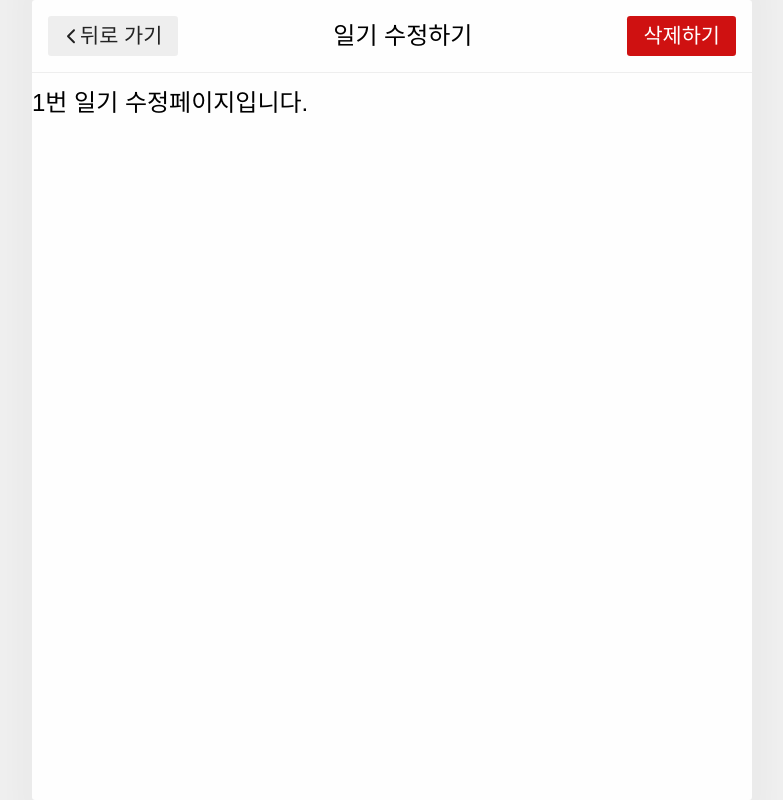
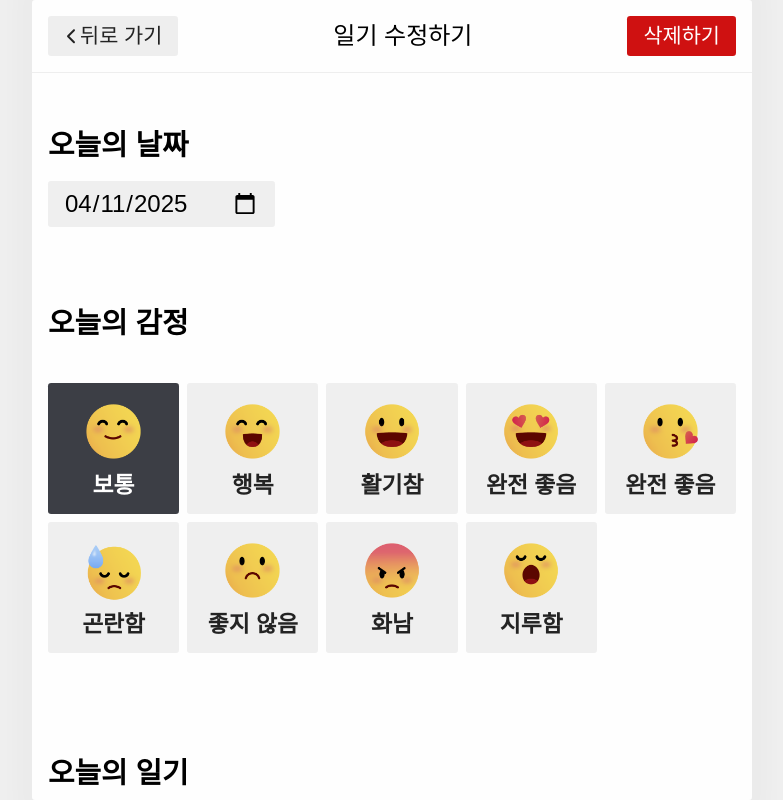
Before and after one commit to hotteokButler/my_diary, a React (Vite) app in the folder my_diary/: page /edit/1 in a window 1280 px wide. Shown: the whole page, without its empty margins (248-1031 px from the left). Built offline with nearby package versions, Linux system fonts and the light colour scheme; a web font is replaced by a local one.

Commit message:
새일기 쓰기, 일기 수정 공통 컴포넌트 분리

```diff
--- a/my_diary/src/pages/NewDiary/newDiary.styled.js
+++ b/my_diary/src/components/Editor/editor.styled.js
@@ -1,9 +1,9 @@
 import styled from 'styled-components';
 
-export const NewDiaryWrap = styled.form`
+export const EditorWrap = styled.form`
   padding: 0 1rem 1rem;
 `;
-export const NewDiaryCon = styled.div`
+export const EditorCon = styled.div`
   padding: 2.5rem 0;
   h4 {
     font-weight: bold;
@@ -25,32 +25,6 @@ export const EmotionList = styled.ul`
   gap: 0.5rem;
   flex-wrap: wrap;
 `;
-export const EmotionElem = styled.li`
-  width: calc(20% - 1.4rem);
-  border-radius: 0.2rem;
-  background: #efefef;
-  display: flex;
-  flex-direction: column;
-  align-items: stretch;
-  justify-content: center;
-  text-align: center;
-  padding: 0.5rem;
-  cursor: pointer;
-  &:hover {
-    background: #ddd;
-  }
-  img {
-    width: 70%;
-    margin: 0 auto;
-  }
-  span {
-    display: block;
-    text-align: center;
-    padding: 0 0 0.5rem;
-    font-size: 0.95em;
-    font-weight: bold;
-  }
-`;
 
 export const EmotionTextArea = styled.textarea`
   background: #efefef;
--- /dev/null
+++ b/my_diary/src/components/Editor/index.jsx
@@ -0,0 +1,73 @@
+import React, { useState } from 'react';
+import { useNavigate } from 'react-router';
+
+import EmotionElem from '../../components/EmotionElem';
+import emotion_state_data from '../../stores/get-emotion-state';
+import getStringedDate from '../../util/get-stringed-date';
+import Button from '../Button';
+import * as S from './editor.styled';
+
+function Editor({ onSubmit }) {
+  const navigate = useNavigate();
+  const [input, setInput] = useState({ emotionId: 1, createdDate: new Date(), content: '' });
+
+  const onChangeInput = (e) => {
+    let { name, value } = e.target;
+
+    if (name === 'createdDate') {
+      value = new Date(value);
+    }
+
+    setInput({
+      ...input,
+      [name]: value,
+    });
+  };
+
+  const handleSubmit = (e) => {
+    e.preventDefault();
+    onSubmit(input);
+    navigate('/', { replace: true });
+  };
+  return (
+    <S.EditorWrap onSubmit={handleSubmit}>
+      <S.EditorCon>
+        <h4>오늘의 날짜</h4>
+        <label htmlFor="createdDate">
+          <input type="date" name="createdDate" id="createdDate" defaultValue={getStringedDate(input.createdDate)} onChange={onChangeInput} />
+        </label>
+      </S.EditorCon>
+      <S.EditorCon>
+        <h4>오늘의 감정</h4>
+
+        <S.EmotionList>
+          {emotion_state_data.map((elem) => (
+            <EmotionElem
+              key={elem.id}
+              {...elem}
+              isSelected={elem.id === input.emotionId}
+              onClick={() =>
+                onChangeInput({
+                  target: {
+                    name: 'emotionId',
+                    value: elem.id,
+                  },
+                })
+              }
+            />
+          ))}
+        </S.EmotionList>
+      </S.EditorCon>
+      <S.EditorCon>
+        <h4>오늘의 일기</h4>
+        {<S.EmotionTextArea onChange={onChangeInput} name="content" />}
+      </S.EditorCon>
+      <S.EmotionButtonWrap>
+        <Button text="취소하기" onClick={() => navigate(-1)} />
+        <Button text="작성완료" type="POSITIVE" />
+      </S.EmotionButtonWrap>
+    </S.EditorWrap>
+  );
+}
+
+export default Editor;
--- a/my_diary/src/pages/Edit/index.jsx
+++ b/my_diary/src/pages/Edit/index.jsx
@@ -2,6 +2,7 @@ import React, { useContext } from 'react';
 import { FaChevronLeft } from 'react-icons/fa6';
 import { useNavigate, useParams } from 'react-router';
 
+import Editor from '../../components/Editor';
 import MainLayout from '../../layout/MainLayout';
 import { DiaryDispatchContext } from '../../stores/DiaryDispatchContext';
 
@@ -26,7 +27,11 @@ function Eidt() {
     },
   };
 
-  return <MainLayout headerData={headerData}>{params.id}번 일기 수정페이지입니다.</MainLayout>;
+  return (
+    <MainLayout headerData={headerData}>
+      <Editor />
+    </MainLayout>
+  );
 }
 
 export default Eidt;
--- a/my_diary/src/pages/NewDiary/index.jsx
+++ b/my_diary/src/pages/NewDiary/index.jsx
@@ -1,82 +1,20 @@
-import React, { useState } from 'react';
 import { FaChevronLeft } from 'react-icons/fa6';
 import { useNavigate } from 'react-router';
 
-import Button from '../../components/Button';
-import EmotionElem from '../../components/EmotionElem';
+import Editor from '../../components/Editor';
 import MainLayout from '../../layout/MainLayout';
-import emotion_state_data from '../../stores/get-emotion-state';
-import getStringedDate from '../../util/get-stringed-date';
-import * as S from './newDiary.styled';
 
 function NewDiary({ onSubmit }) {
   const navigate = useNavigate();
-  const [input, setInput] = useState({ emotionId: 1, createdDate: new Date(), content: '' });
-
   const headerData = {
     title: '새 일기 쓰기',
     leftChildFn: () => navigate(-1),
     leftChild: <FaChevronLeft />,
   };
 
-  const onChangeInput = (e) => {
-    let { name, value } = e.target;
-
-    if (name === 'createdDate') {
-      value = new Date(value);
-    }
-
-    setInput({
-      ...input,
-      [name]: value,
-    });
-  };
-
-  const handleSubmit = (e) => {
-    e.preventDefault();
-    onSubmit(input);
-    navigate('/', { replace: true });
-  };
-
   return (
     <MainLayout headerData={headerData}>
-      <S.NewDiaryWrap onSubmit={handleSubmit}>
-        <S.NewDiaryCon>
-          <h4>오늘의 날짜</h4>
-          <label htmlFor="createdDate">
-            <input type="date" name="createdDate" id="createdDate" defaultValue={getStringedDate(input.createdDate)} onChange={onChangeInput} />
-          </label>
-        </S.NewDiaryCon>
-        <S.NewDiaryCon>
-          <h4>오늘의 감정</h4>
-
-          <S.EmotionList>
-            {emotion_state_data.map((elem) => (
-              <EmotionElem
-                key={elem.id}
-                {...elem}
-                isSelected={elem.id === input.emotionId}
-                onClick={() =>
-                  onChangeInput({
-                    target: {
-                      name: 'emotionId',
-                      value: elem.id,
-                    },
-                  })
-                }
-              />
-            ))}
-          </S.EmotionList>
-        </S.NewDiaryCon>
-        <S.NewDiaryCon>
-          <h4>오늘의 일기</h4>
-          {<S.EmotionTextArea onChange={onChangeInput} name="content" />}
-        </S.NewDiaryCon>
-        <S.EmotionButtonWrap>
-          <Button text="취소하기" onClick={() => navigate(-1)} />
-          <Button text="작성완료" type="POSITIVE" />
-        </S.EmotionButtonWrap>
-      </S.NewDiaryWrap>
+      <Editor onSubmit={onSubmit} />
     </MainLayout>
   );
 }
```
